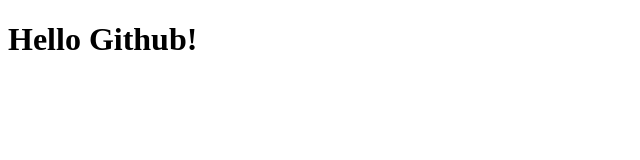
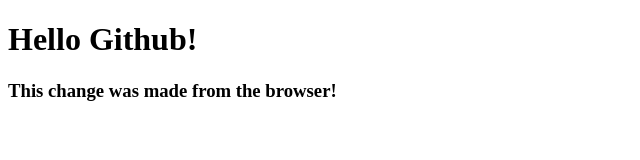
Before and after one commit to cosmin231/session-14, a plain HTML site: page index.html in a window 1280 px wide. Shown: the whole page, without its empty margins (0-640 px from the left). Drawn offline with Linux system fonts and the light colour scheme.

Commit message:
added an h3

```diff
--- a/index.html
+++ b/index.html
@@ -8,5 +8,6 @@
 </head>
 <body>
     <h1>Hello Github!</h1>
+    <h3> This change was made from the browser!</h3>
 </body>
 </html>
```
